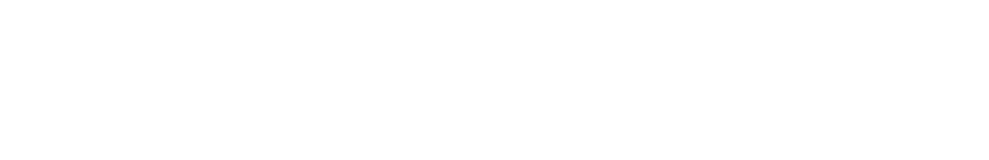
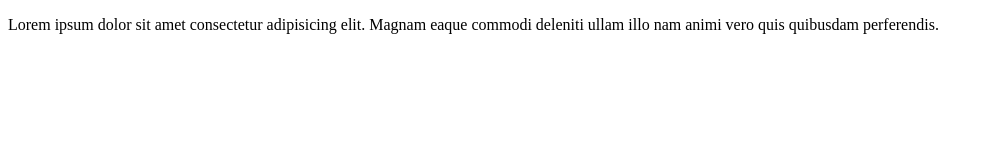
Before and after one commit to Hitesh485/SampleRepository, a plain HTML site: page index.html in a window 1280 px wide. Shown: the whole page, without its empty margins (0-989 px from the left). Drawn offline with Linux system fonts and the light colour scheme.

Commit message:
Add paragraph in index.html

```diff
--- a/index.html
+++ b/index.html
@@ -6,6 +6,6 @@
     <title>Landing page</title>
 </head>
 <body>
-
+    <p>Lorem ipsum dolor sit amet consectetur adipisicing elit. Magnam eaque commodi deleniti ullam illo nam animi vero quis quibusdam perferendis.</p>
 </body>
 </html>
```
